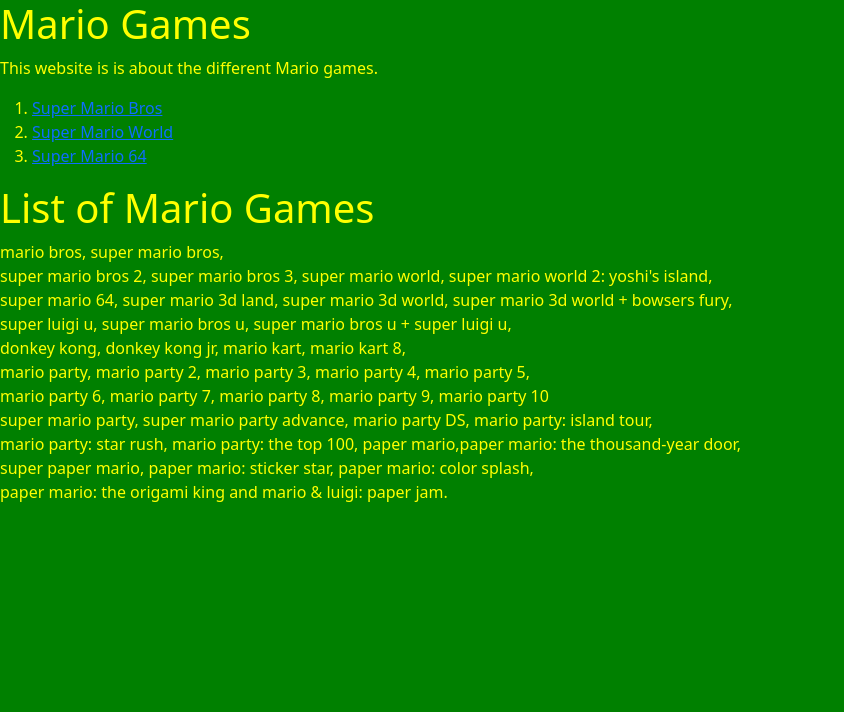
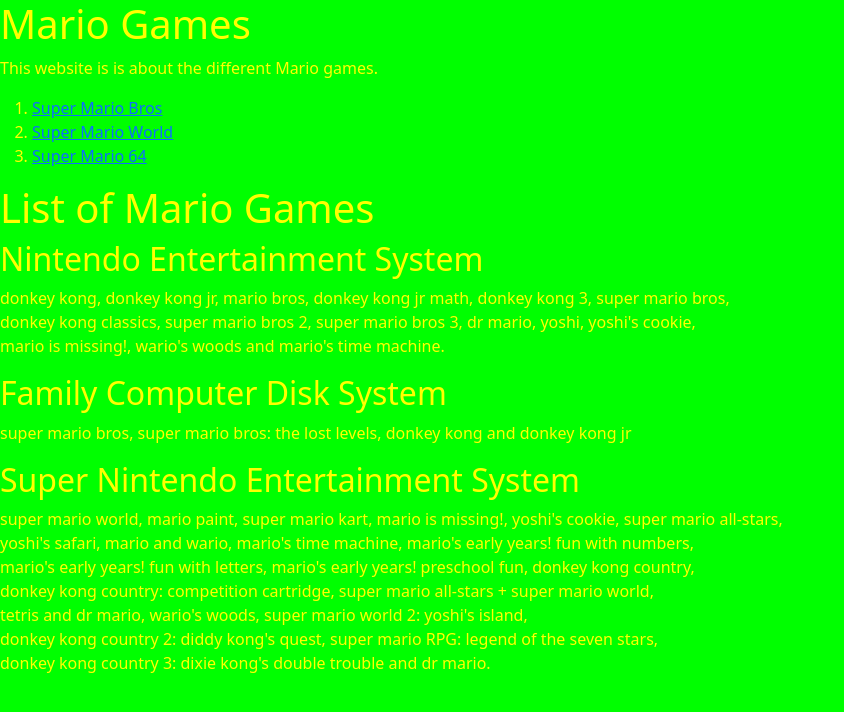
Before and after one commit to tskrenes/tskrenes.github.io, a plain HTML site: page mario_game_details.html in a window 1280 px wide. Shown: the whole page, without its empty margins (0-844 px from the left). Drawn offline with nearby package versions, Linux system fonts and the light colour scheme.

Commit message:
Added mario games.

```diff
--- a/mario_game_details.css
+++ b/mario_game_details.css
@@ -1,4 +1,4 @@
 body {
-  background-color: green;
+  background-color: rgb(0, 255, 0);
   color: yellow;
 }
--- a/mario_game_details.html
+++ b/mario_game_details.html
@@ -19,10 +19,10 @@
 
     <ol>
       <li>
-        <a href="super_mario_bros.html">Super Mario Bros</a>
+        <a href="/mario_games/super_mario_bros.html">Super Mario Bros</a>
       </li>
       <li>
-        <a href="super_mario_world.html">Super Mario World</a>
+        <a href="/mario_games/super_mario_world.html">Super Mario World</a>
       </li>
       <li>
         <a href="/mario_games/super_mario_64.html">Super Mario 64</a>
@@ -31,21 +31,34 @@
 
     <h1>List of Mario Games</h1>
 
+    <h2>Nintendo Entertainment System</h2>
     <p>
-      mario bros, super mario bros,<br />
-      super mario bros 2, super mario bros 3, super mario world, super mario
-      world 2: yoshi's island, <br />super mario 64, super mario 3d land, super
-      mario 3d world, super mario 3d world + bowsers fury, <br />super luigi u,
-      super mario bros u, super mario bros u + super luigi u, <br />donkey kong,
-      donkey kong jr, mario kart, mario kart 8, <br />
-      mario party, mario party 2, mario party 3, mario party 4, mario party 5,
-      <br />mario party 6, mario party 7, mario party 8, mario party 9, mario
-      party 10<br />
-      super mario party, super mario party advance, mario party DS, mario party:
-      island tour, <br />mario party: star rush, mario party: the top 100, paper
-      mario,paper mario: the thousand-year door, <br />super paper mario, paper
-      mario: sticker star, paper mario: color splash, <br />paper mario: the
-      origami king and mario & luigi: paper jam.
+      donkey kong, donkey kong jr, mario bros, donkey kong jr math, donkey kong
+      3, super mario bros, <br />
+      donkey kong classics, super mario bros 2, super mario bros 3, dr mario,
+      yoshi, yoshi's cookie, <br />
+      mario is missing!, wario's woods and mario's time machine.
+    </p>
+    <h2>Family Computer Disk System</h2>
+    <p>
+      super mario bros, super mario bros: the lost levels, donkey kong and
+      donkey kong jr
+    </p>
+    <h2>Super Nintendo Entertainment System</h2>
+    <p>
+      super mario world, mario paint, super mario kart, mario is missing!,
+      yoshi's cookie, super mario all-stars, <br />
+      yoshi's safari, mario and wario, mario's time machine, mario's early
+      years! fun with numbers, <br />
+      mario's early years! fun with letters, mario's early years! preschool fun,
+      donkey kong country, <br />
+      donkey kong country: competition cartridge, super mario all-stars + super
+      mario world, <br />
+      tetris and dr mario, wario's woods, super mario world 2: yoshi's
+      island,<br />
+      donkey kong country 2: diddy kong's quest, super mario RPG: legend of the
+      seven stars, <br />
+      donkey kong country 3: dixie kong's double trouble and dr mario.
     </p>
   </body>
 </html>
```
Also changed, not shown: mario_math.html (+1 -1 lines).
